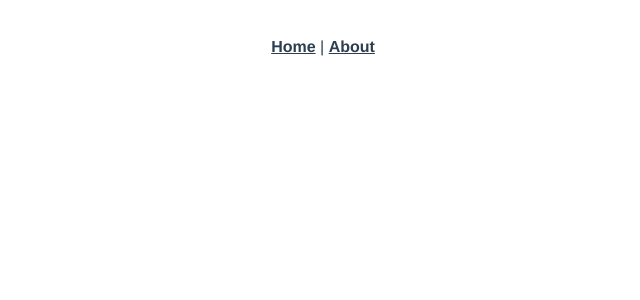
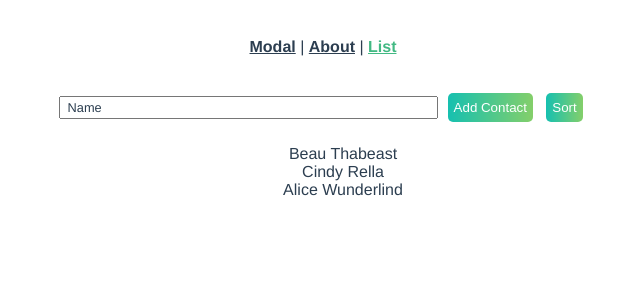
Before and after one commit to abel-masila/vue-animations, a Vue app: page /list in a window 1280 px wide. Shown: the top 300 px of the page, without its empty margins (317-957 px from the left). Built offline with nearby package versions, Linux system fonts and the light colour scheme.

Commit message:
transition-group

```diff
--- a/src/App.vue
+++ b/src/App.vue
@@ -1,48 +1,43 @@
 <template>
   <div id="app">
     <div id="nav">
-      <router-link to="/">Home</router-link> |
-      <router-link to="/about">About</router-link>
+      <router-link to="/">Modal</router-link> |
+      <router-link to="/about">About</router-link> |
+      <router-link to="/list">List</router-link>
     </div>
-    <router-view />
+    <transition name="slide-fade" mode="out-in">
+      <router-view />
+    </transition>
   </div>
 </template>
 
 <style>
 #app {
-  font-family: "Avenir", Helvetica, Arial, sans-serif;
+  font-family: 'Avenir', Helvetica, Arial, sans-serif;
   -webkit-font-smoothing: antialiased;
   -moz-osx-font-smoothing: grayscale;
   text-align: center;
   color: #2c3e50;
 }
-
 button {
-  width: 5em;
-  height: 2em;
+  height: 2.2em;
   margin: 0.5em;
   border-radius: 5px;
   background: linear-gradient(to right, #16c0b0, #84cf6a);
-  font-size: 1em;
   color: white;
   border: none;
   outline: none;
   cursor: pointer;
 }
-
-#nav {
-  padding: 30px;
+input {
+  display: inline-block;
+  box-sizing: border-box;
+  width: 30%;
+  height: 1.8em;
+  padding: 0.5em;
+  margin: 0.2em;
+  font: 0.8em 'Avenir', Helvetica, sans-serif;
 }
-
-#nav a {
-  font-weight: bold;
-  color: #2c3e50;
-}
-
-#nav a.router-link-exact-active {
-  color: #42b983;
-}
-
 .modal {
   width: 250px;
   height: 200px;
@@ -52,4 +47,57 @@
   border-radius: 2%;
   background-color: #e0e0e0;
 }
+#nav {
+  padding: 30px;
+}
+#nav a {
+  font-weight: bold;
+  color: #2c3e50;
+}
+#nav a.router-link-exact-active {
+  color: #42b983;
+}
+p {
+  font-size: 0.8em;
+}
+::placeholder {
+  color: #2c3e50;
+}
+ul {
+  list-style-type: none;
+}
+/*** TRANSITIONS ***/
+.fade-enter {
+  opacity: 0;
+}
+.fade-enter-active,
+.fade-leave-active {
+  transition: opacity 0.5s ease-out;
+}
+.fade-leave-to {
+  opacity: 0;
+}
+.slide-fade-enter {
+  transform: translateX(10px);
+  opacity: 0;
+}
+.slide-fade-enter-active,
+.slide-fade-leave-active {
+  transition: all 0.2s ease;
+}
+.slide-fade-leave-to {
+  transform: translateX(-10px);
+  opacity: 0;
+}
+
+.slide-up-enter {
+  transform: translateY(10px);
+  opacity: 0;
+}
+.slide-up-enter-active {
+  transition: all 0.2s ease;
+}
+.slide-up-move {
+  transition: transform 0.8s ease-in;
+}
 </style>
--- a/src/router.js
+++ b/src/router.js
@@ -1,26 +1,32 @@
-import Vue from "vue";
-import Router from "vue-router";
-import Home from "./views/Home.vue";
+import Vue from 'vue'
+import Router from 'vue-router'
+import Modal from './views/Modal.vue'
+import List from './views/List.vue'
 
-Vue.use(Router);
+Vue.use(Router)
 
 export default new Router({
-  mode: "history",
+  mode: 'history',
   base: process.env.BASE_URL,
   routes: [
     {
-      path: "/",
-      name: "home",
-      component: Home
+      path: '/',
+      name: 'modal',
+      component: Modal
     },
     {
-      path: "/about",
-      name: "about",
+      path: '/about',
+      name: 'about',
       // route level code-splitting
       // this generates a separate chunk (about.[hash].js) for this route
       // which is lazy-loaded when the route is visited.
       component: () =>
-        import(/* webpackChunkName: "about" */ "./views/About.vue")
+        import(/* webpackChunkName: "about" */ './views/About.vue')
+    },
+    {
+      path: '/list',
+      name: 'list',
+      component: List
     }
   ]
-});
+})
--- /dev/null
+++ b/src/views/List.vue
@@ -0,0 +1,33 @@
+<template>
+  <div>
+    <input v-model="newContact" placeholder="Name" type="text" />
+    <button @click="addContact">Add Contact</button>
+    <button @click="sortContacts">Sort</button>
+
+    <transition-group tag="ul" name="slide-up" appear>
+      <li v-for="(contact, index) in contacts" :key="index">{{ contact }}</li>
+    </transition-group>
+  </div>
+</template>
+
+<script>
+export default {
+  data() {
+    return {
+      newContact: '',
+      contacts: ['Beau Thabeast', 'Cindy Rella', 'Alice Wunderlind']
+    }
+  },
+  methods: {
+    addContact() {
+      this.contacts.push(this.newContact)
+      this.newContact = ''
+    },
+    sortContacts() {
+      this.contacts.sort()
+    }
+  }
+}
+</script>
+
+<style></style>
--- a/src/views/Home.vue
+++ b/src/views/Modal.vue
@@ -1,5 +1,6 @@
 <template>
   <div class="home">
+    <h1>This is the modal page</h1>
     <button @click="toggleModal">Open</button>
     <transition name="fade">
       <div v-if="isOpen" class="modal">
@@ -24,15 +25,4 @@
 }
 </script>
 
-<style>
-.fade-enter {
-  opacity: 0;
-}
-.fade-enter-active,
-.fade-leave-active {
-  transition: opacity 0.5s ease-out;
-}
-.fade-leave-to {
-  opacity: 0;
-}
-</style>
+<style></style>
```
Also changed, not shown: 1 other file (tests, documents, lock files or other folders).
